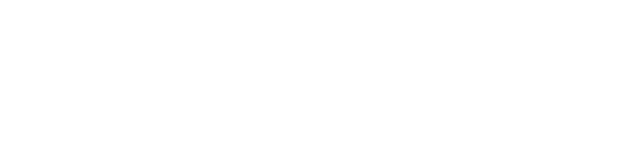
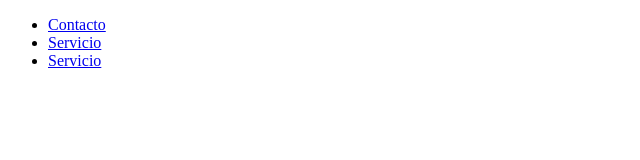
Before and after one commit to santoroignacio/claseGit-sitio_web, a plain HTML site: page index.html in a window 1280 px wide. Shown: the whole page, without its empty margins (0-640 px from the left). Drawn offline with Linux system fonts and the light colour scheme.

Commit message:
Agrega navBar a 4 archivos html
*index
*nosotros
*nuevo
*pagina

```diff
--- a/index.html
+++ b/index.html
@@ -6,6 +6,20 @@
     <title>Soy Index</title>
 </head>
 <body>
+    <nav>
+        <ul>
+            <li>
+                <a href="#">Contacto</a>
+            </li>
+            <li>
+                <a href="#">Servicio</a>
+            </li>
+            <li>
+                <a href="#">Servicio</a>
+            </li>
+        </ul>
+    </nav>
 
 </body>
+
 </html>
```
Also changed, not shown: nosotros.html (+13 -0 lines), nuevo.html (+13 -0 lines), pagina-contacto.html (+13 -0 lines).
